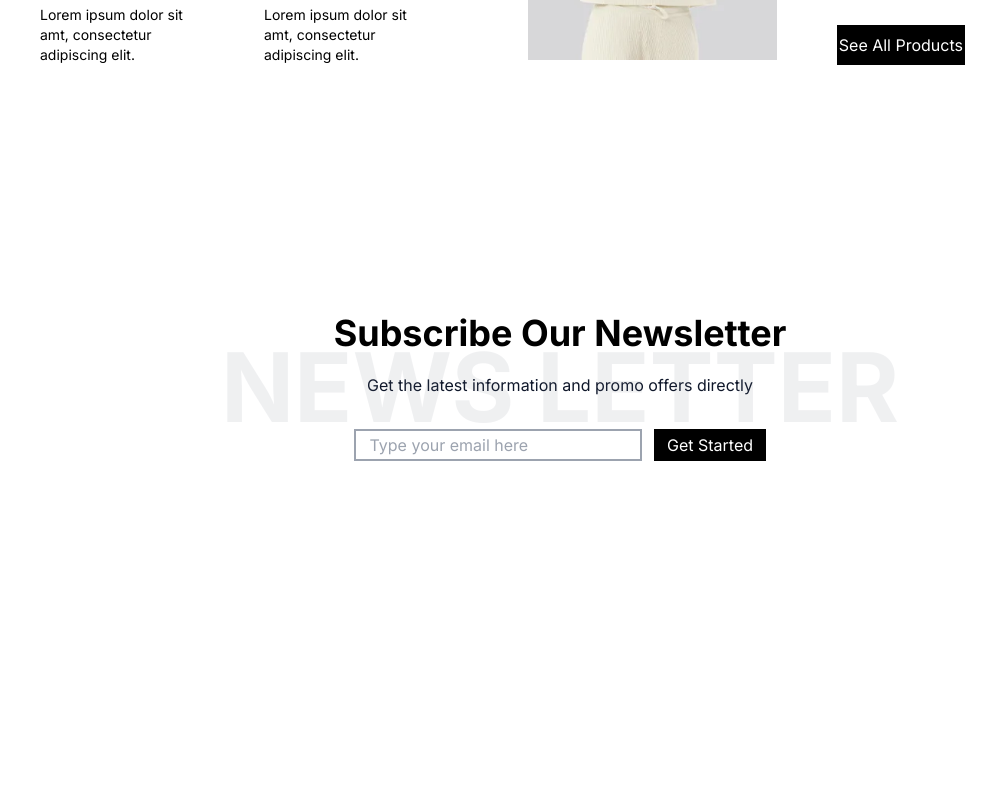
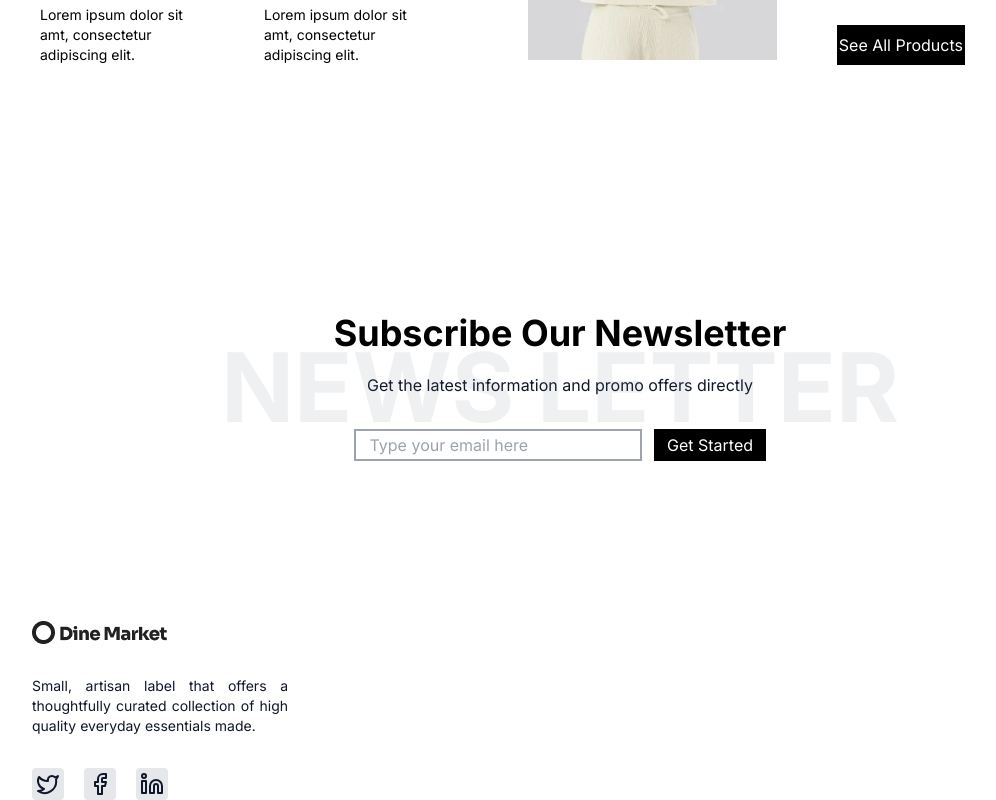
Before and after one commit to Hikmat344/E-Commerece-web, a Next.js app: page / in a window 1280 px wide. Shown: the part 2502-3302 px from the top of the page, without its empty margins (80-1076 px from the left). Before the commit the page ends 3123 px from the top, so only its background shows below. Built offline with nearby package versions, Linux system fonts and the light colour scheme.

Commit message:
new components

```diff
--- a/components/section/Footer.tsx
+++ b/components/section/Footer.tsx
@@ -1,10 +1,31 @@
+import Image from "next/image"
+import logo from '/public/images/Logo.jpg';
+import { Facebook , Twitter , Linkedin} from "lucide-react";
 
+//c3c0s@786
 
 export const Footer = () => {
   return (
-    <div className="mx-20 mt-40">
-        <div>
 
+    <div>
+        <div className="mx-28 mt-40">
+            <div className="max-w-sm w-full">
+                <Image src={logo} className="w-140 h-25" alt="logo" />
+
+                <p className="flex justify-center text-justify text-sm mt-8 w-64">Small, artisan label that offers a thoughtfully curated collection of high quality everyday essentials made.</p>
+            </div>
+            {/* social icons */}
+            <div className="mt-8 max-w-sm w-full flex items-center space-x-5">
+                <div className="bg-gray-200 w-8 h-8 rounded-sm flex justify-center items-center hover:cursor-pointer ">
+                  <Twitter />
+                </div>
+                <div className="bg-gray-200 w-8 h-8 rounded-sm flex justify-center items-center hover:cursor-pointer">
+                  <Facebook />
+                </div>
+                <div className="bg-gray-200 w-8 h-8 rounded-sm flex justify-center items-center hover:cursor-pointer">
+                  <Linkedin />
+                </div>
+            </div>
         </div>
     </div>
   )
--- a/src/app/layout.tsx
+++ b/src/app/layout.tsx
@@ -1,5 +1,6 @@
 import './globals.css'
 import { Inter } from 'next/font/google'
+import Navbar from '../../components/section/Navbar'
 
 const inter = Inter({ subsets: ['latin'] })
 
@@ -9,13 +10,18 @@ export const metadata = {
 }
 
 export default function RootLayout({
+
   children,
 }: {
+
   children: React.ReactNode
 }) {
   return (
     <html lang="en">
-      <body className={inter.className}>{children}</body>
+      <body className={inter.className}>
+        <Navbar />
+        {children}
+        </body>
     </html>
   )
 }
--- a/src/app/page.tsx
+++ b/src/app/page.tsx
@@ -2,7 +2,7 @@
 import { Difference } from '../../components/section/Difference'
 import { Footer } from '../../components/section/Footer'
 import { Hero } from '../../components/section/Hero'
-import Navbar from '../../components/section/Navbar'
+
 import Newsletter from '../../components/section/Newsletter'
 import Products from '../../components/section/Products'
 import Promotion from '../../components/section/Promotion'
@@ -11,7 +11,7 @@ import Promotion from '../../components/section/Promotion'
 export default function Home() {
   return (
     <>
-    <Navbar/>
+
     <Hero/>
     <Promotion/>
     <Products />
```
